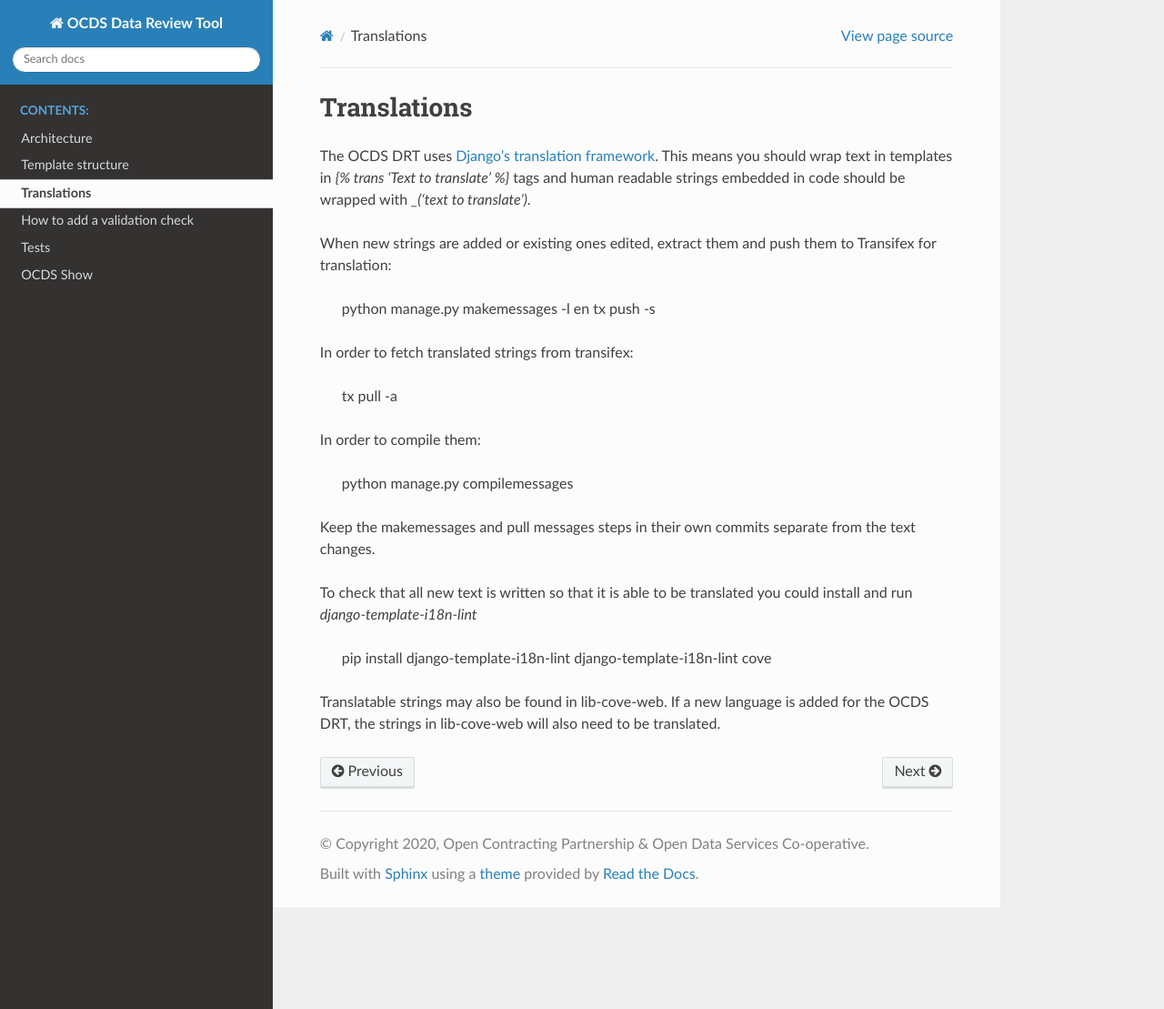
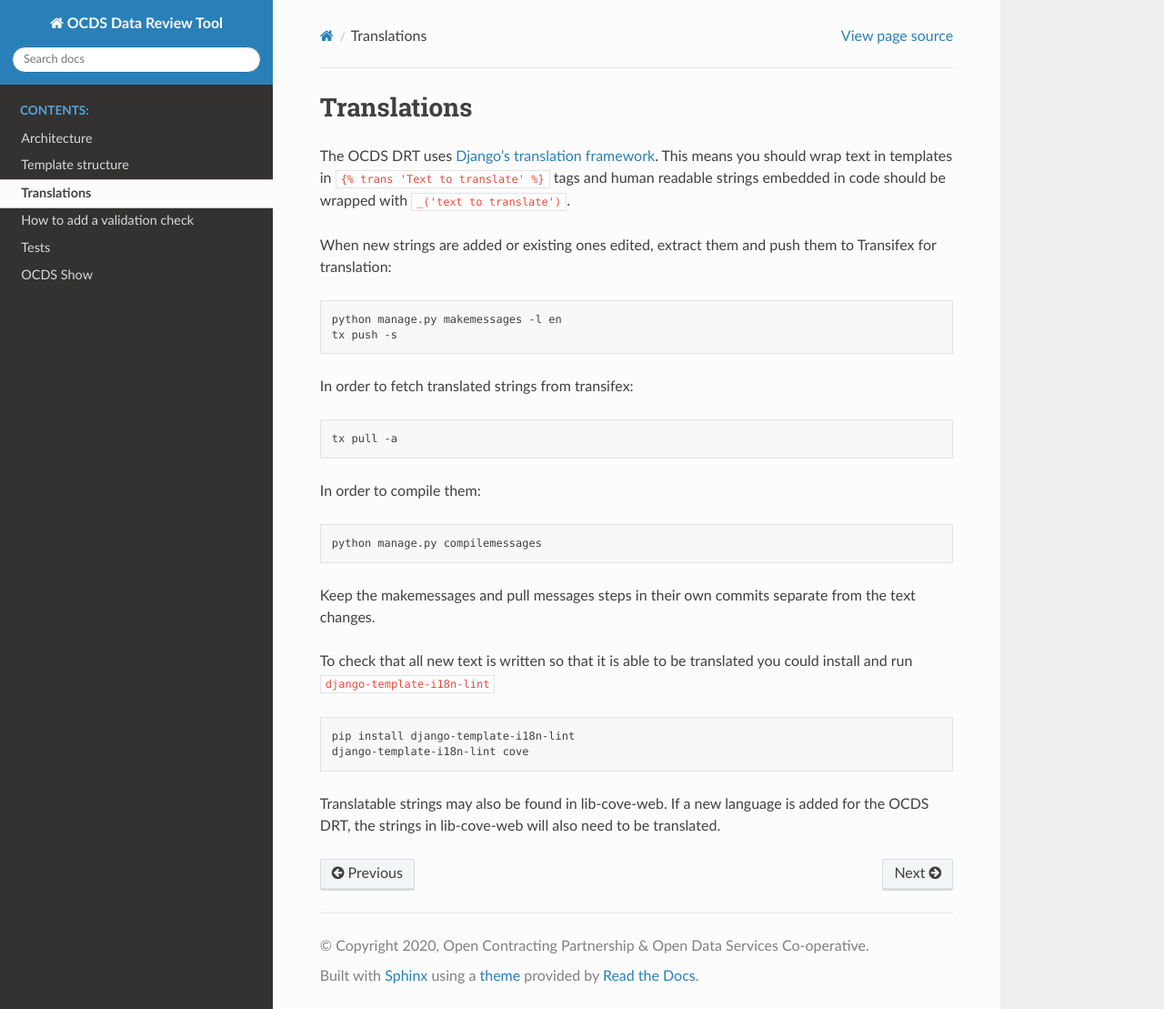
Before and after one commit to spendnetwork/silvereye, a Sphinx documentation site: the page built from docs/translations.rst, in a window 1280 px wide and 1109 px high. Shown: the whole window at 91% size. Built offline with Sphinx 7.4.7 and the Read the Docs theme 2.0.0, drawn with Linux system fonts in a browser that asks for light colours.

Commit message:
Fix syntax

```diff
--- a/docs/translations.rst
+++ b/docs/translations.rst
@@ -1,24 +1,32 @@
 Translations
 ============
 
-The OCDS DRT uses `Django's translation framework <https://docs.djangoproject.com/en/1.8/topics/i18n/translation/>`_. This means you should wrap text in templates in `{% trans 'Text to translate' %}` tags and human readable strings embedded in code should be wrapped with `_('text to translate')`.
+The OCDS DRT uses `Django's translation framework <https://docs.djangoproject.com/en/1.8/topics/i18n/translation/>`_. This means you should wrap text in templates in ``{% trans 'Text to translate' %}`` tags and human readable strings embedded in code should be wrapped with ``_('text to translate')``.
 
 When new strings are added or existing ones edited, extract them and push them to Transifex for translation:
+
+.. code:: bash
 
     python manage.py makemessages -l en
     tx push -s
 
 In order to fetch translated strings from transifex:
 
+.. code:: bash
+
     tx pull -a
 
 In order to compile them:
+
+.. code:: bash
 
     python manage.py compilemessages
 
 Keep the makemessages and pull messages steps in their own commits separate from the text changes.
 
-To check that all new text is written so that it is able to be translated you could install and run `django-template-i18n-lint`
+To check that all new text is written so that it is able to be translated you could install and run ``django-template-i18n-lint``
+
+.. code:: bash
 
     pip install django-template-i18n-lint
     django-template-i18n-lint cove
```
